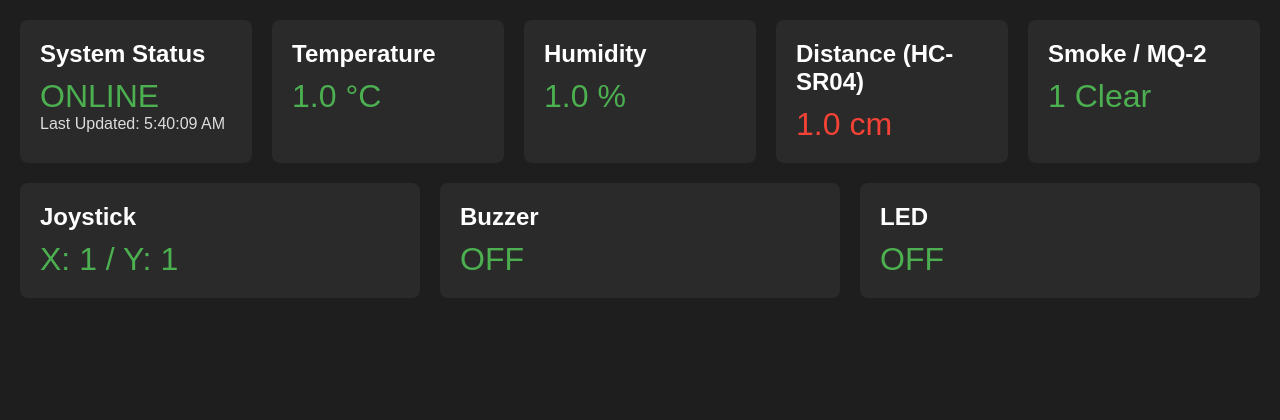
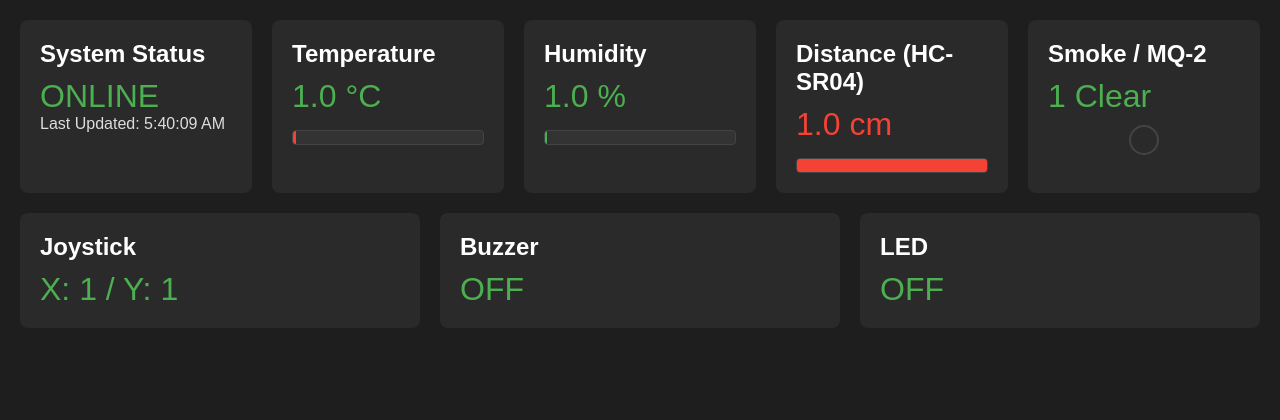
Before and after one commit to elianf-dev/BroadIntern, a Flask app: page / in a window 1280 px wide. Shown: the top 420 px of the page. Run offline with Flask 3, Linux system fonts and the light colour scheme; tables that the repository leaves empty hold one stand-in row (values such as "Sample post").

Commit message:
simple UI meters added

```diff
--- a/static/script.js
+++ b/static/script.js
@@ -179,28 +179,72 @@ async function updateData() {
             setColor(tempEl, temp > 35 ? 'red' : temp > 28 ? 'yellow' : 'green');
         }
 
+        if (temp !== -1) {
+            tempEl.textContent = `${temp.toFixed(1)} °C`;
+
+            const tempPercent = Math.min(Math.max((temp / 60) * 100, 0), 100);
+
+            const tBar = document.getElementById('temp-bar');
+            tBar.style.width = tempPercent + "%";
+
+        }
+
         // Humidity
         if (hum === -1) {
             humEl.textContent = "DHT11 Error";
             setColor(humEl, 'red');
         } else {
             humEl.textContent = `${hum.toFixed(1)} %`;
-            setColor(humEl, hum > 80 ? 'red' : hum > 60 ? 'yellow' : 'green');
+
+            const humColor = hum > 80 ? 'red' : hum > 60 ? 'yellow' : 'green';
+
+            setColor(humEl, humColor);
+
+            const hBar = document.getElementById('hum-bar');
+            if (hBar) {
+                hBar.style.width = `${hum}%`;
+                hBar.style.backgroundColor = humColor === 'red' ? '#f44336' :
+                                             humColor === 'yellow' ? '#ffc107' : '#4caf50';
+            }
         }
 
         // Distance
         if (dist === -1) {
             distEl.textContent = "No object detected";
             setColor(distEl, 'yellow');
+            if (dBar) dBar.style.width = "0%";
         } else {
             distEl.textContent = `${dist.toFixed(1)} cm`;
-            setColor(distEl, dist < 10 ? 'red' : dist < 30 ? 'yellow' : 'green');
+
+            const distColor = dist < 10 ? 'red' : dist < 30 ? 'yellow' : 'green';
+            setColor(distEl, distColor);
+
+            const proximityPercent = Math.min(Math.max(100 - (dist / 400) * 100, 0), 100);
+
+            const dBar = document.getElementById('dist-bar');
+            if (dBar) {
+                dBar.style.width = proximityPercent + "%";
+                dBar.style.backgroundColor = distColor === 'red' ? '#f44336' :
+                                             distColor === 'yellow' ? '#ffc107' : '#4caf50';
+            }
         }
 
         // Smoke
         smokeEl.textContent = `${smoke} ${smoke > 400 ? "ALERT" : "Clear"}`;
         setColor(smokeEl, smoke > 400 ? 'red' : smoke > 300 ? 'yellow' : 'green');
         if (smoke > 400) showAlert("Smoke detected! Level: " + smoke);
+
+        const sLight = document.getElementById('smoke-status-light');
+        if (sLight) {
+            if (smoke > 400) {
+                sLight.style.backgroundColor = "#f44336";
+                sLight.style.borderColor = "#f44336";
+            } else {
+                sLight.style.backgroundColor = "transparent";
+                sLight.style.borderColor = "#444";
+            }
+        }
+
 
         // Joystick
         joystickEl.textContent = `X: ${joyX} / Y: ${joyY}`;
--- a/static/style.css
+++ b/static/style.css
@@ -119,3 +119,50 @@ h2 {
   border: none;
   color: white;
 }
+
+.prog-bar {
+  width: 100%;
+  background-color: #333;
+  border-radius: 4px;
+  height: 15px;
+  margin-top: 15px;
+  border: 1px solid #444;
+  overflow: hidden;
+}
+
+.temp-prog-fill {
+  height: 100%;
+  width: 0%;
+  background-color: #f44336;
+  transition: width 0.4s ease-out;
+}
+
+.dist-prog-fill {
+  height: 100%;
+  width: 0%;
+  background-color: #00bcd4;
+  transition: width 0.4s ease-out;
+}
+
+.hum-prog-fill {
+  height: 100%;
+  width: 0%;
+  background-color: #4caf50;
+  transition: width 0.4s ease-out, background-color 0.4s;
+}
+
+.smoke-indicator {
+  display: flex;
+  justify-content: center;
+  padding: 10px 0;
+}
+
+.status-light {
+    width: 30px;
+    height: 30px;
+    border-radius: 50%;
+    background-color: transparent;
+    border: 2px solid #444;
+    transition: background-color 0.2s ease;
+    margin: 0 auto;
+}
--- a/templates/index.html
+++ b/templates/index.html
@@ -4,6 +4,10 @@
   <meta charset="UTF-8">
   <meta name="viewport" content="width=device-width, initial-scale=1.0">
   <title>Industrial Dashboard</title>
+  <!--
+  test with local computer
+  <link rel="stylesheet" href="../static/style.css">
+  -->
   <link rel="stylesheet" href="{{ url_for('static', filename='style.css')}}">
 </head>
 <body>
@@ -23,21 +27,34 @@
     <div class="card">
       <h2>Temperature</h2>
       <div id="temperature" class="metric green">-- °C</div>
+      <div class="prog-bar">
+        <div id="temp-bar" class="temp-prog-fill"></div>
+      </div>
     </div>
+
 
     <div class="card">
       <h2>Humidity</h2>
       <div id="humidity" class="metric green">-- %</div>
+      <div class="prog-bar">
+        <div id="hum-bar" class="hum-prog-fill"></div>
+      </div>
     </div>
 
     <div class="card">
       <h2>Distance (HC-SR04)</h2>
       <div id="distance" class="metric green">-- cm</div>
+      <div class="prog-bar">
+        <div id="dist-bar" class="dist-prog-fill"></div>
+      </div>
     </div>
 
     <div class="card">
       <h2>Smoke / MQ-2</h2>
       <div id="smoke" class="metric green">-- </div>
+      <div class="smoke-indicator">
+        <div id="smoke-status-light" class="status-light"></div>
+      </div>
     </div>
 
     <div class="card">
```
